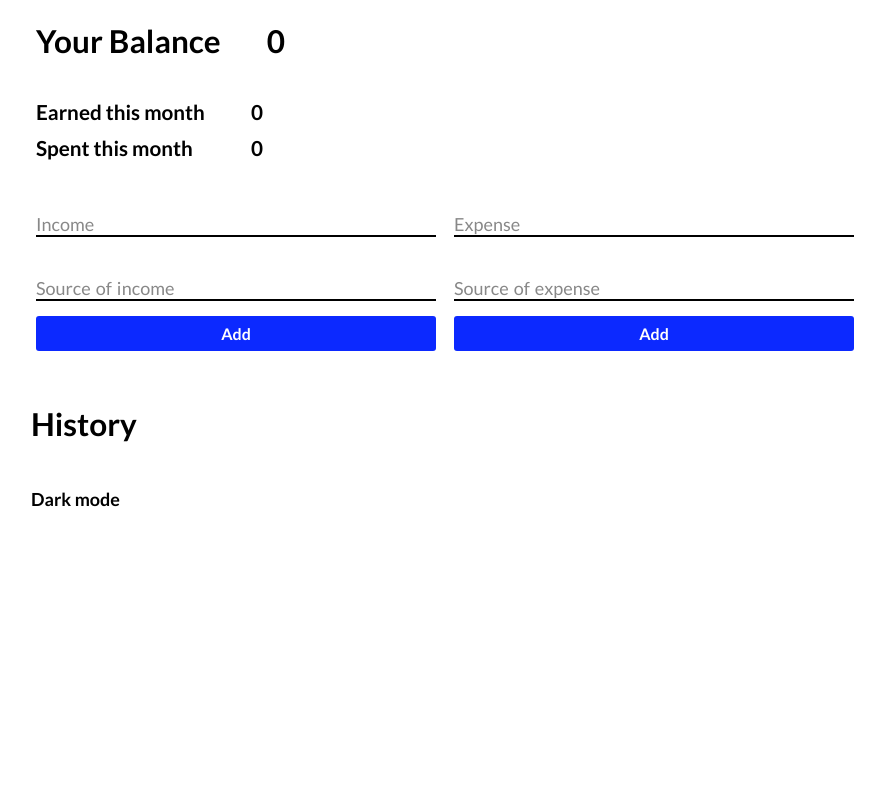
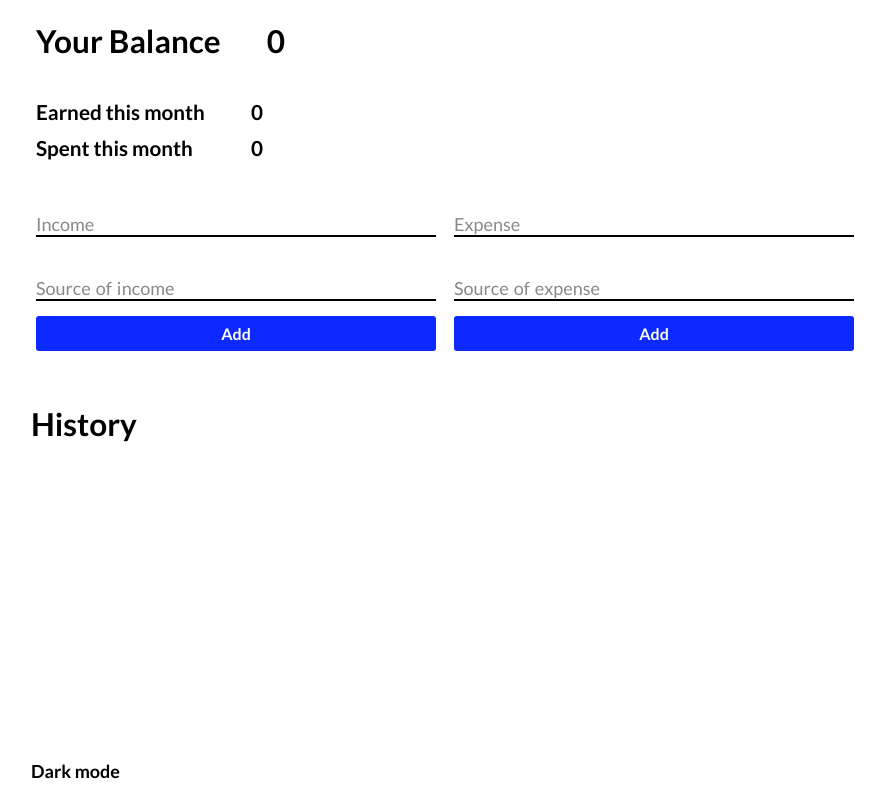
Before and after one commit to Pogosimus/budget, a plain HTML site: page index.html in a window 1280 px wide. Shown: the whole page, without its empty margins (59-944 px from the left). Drawn offline with Linux system fonts and the light colour scheme.

Commit message:
работа над внешним видом

```diff
--- a/index.html
+++ b/index.html
@@ -77,10 +77,11 @@
         <div class="logs">
           <ul class="logs-ul"></ul>
         </div>
-        <!-- <hr /> -->
-        <button class="toggle">Dark mode</button>
       </section>
     </div>
+    <footer>
+      <button class="toggle">Dark mode</button>
+    </footer>
     <script src="main.js"></script>
   </body>
 </html>
--- a/main.js
+++ b/main.js
@@ -107,8 +107,6 @@ function addIncome() {
     balance.innerText = (
       +balance.innerText + parseFloat(inputIncome.value)
     ).toFixed(2);
-    console.log(balance.innerText);
-    console.log(typeof balance.innerText);
     earnedDisplay.innerText = (
       +earnedDisplay.innerText + parseFloat(inputIncome.value)
     ).toFixed(2);
@@ -130,8 +128,8 @@ function addIncome() {
     }
   }
 
-  inputIncome.value = '';
-  incomeLog.value = '';
+  // inputIncome.value = '';
+  // incomeLog.value = '';
 }
 
 function addExpense() {
@@ -188,7 +186,6 @@ function earnMonthToLS() {
   // Add current month earned value to LS
   const month = new Date().toLocaleString('default', { month: 'long' });
   const earnDisp = earnedDisplay.innerText;
-  console.log(earnDisp);
   let earnedMonth = [];
   earnedMonth.push({ month, earnDisp });
   localStorage.setItem('earnMonth', JSON.stringify(earnedMonth));
@@ -238,9 +235,9 @@ function capitalizeFirstLetter(string) {
 
 // Add space to prices
 function numberWithSpaces(x) {
-  return Number(x.toString().replace(/\B(?=(\d{3})+(?!\d))/g, ' '));
+  return x.toString().replace(/\B(?=(\d{3})+(?!\d))/g, ' ');
 }
-console.log(typeof numberWithSpaces(100000000));
+console.log(numberWithSpaces(100000000));
 
 // Show alert
 function showAlert(msg, className) {
--- a/style.css
+++ b/style.css
@@ -28,6 +28,23 @@ html.dark {
 
 ul {
   list-style: none;
+}
+
+body {
+  display: flex;
+  flex-direction: column;
+  min-height: 100vh;
+}
+
+.container {
+  flex: 1;
+}
+
+footer {
+  flex: 0;
+  justify-content: flex-end;
+  align-items: flex-end;
+  align-content: flex-end;
 }
 
 /* Balance Dashboard */
@@ -82,6 +99,11 @@ ul {
 }
 
 /* Inputs section */
+
+input::-webkit-inner-spin-button {
+  -webkit-appearance: none;
+}
+
 .input {
   position: relative;
   padding: 15px 10px 15px 0;
@@ -159,19 +181,22 @@ ul {
 
 .toggle {
   font-weight: 600;
-  max-width: 100px;
+  max-width: 150px;
   cursor: pointer;
   border: 0;
+  padding: 1rem 0;
   background-color: var(--primary-color);
   color: var(--secondary-color);
-  padding: 1rem 0;
   text-align: left;
+  /* text-shadow: 1px 1px 10px greenyellow; */
+  margin-left: var(--margin-left-default);
 }
 
 /* Section with events log */
 #logs-container {
   display: flex;
   flex-direction: column;
+
   width: 400px;
   margin-left: var(--margin-left-default);
 }
@@ -208,7 +233,6 @@ li.log-item {
   min-height: 30px;
   padding-top: 5px;
   margin: 0 1rem 1rem var(--margin-left-default);
-  /* margin: auto; */
   text-align: center;
   background: rgba(255, 0, 0, 0.85);
   color: #fff;
```
